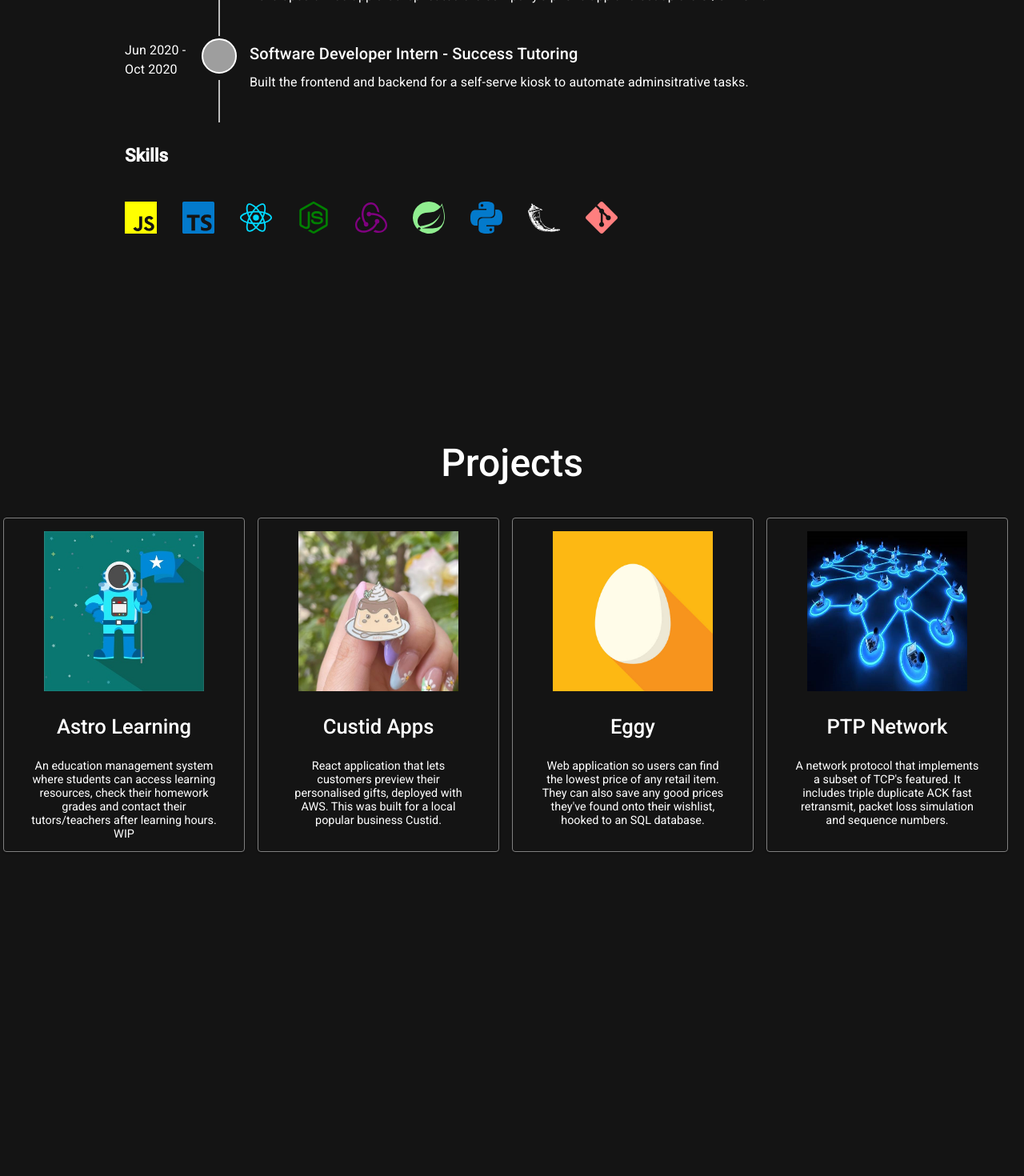
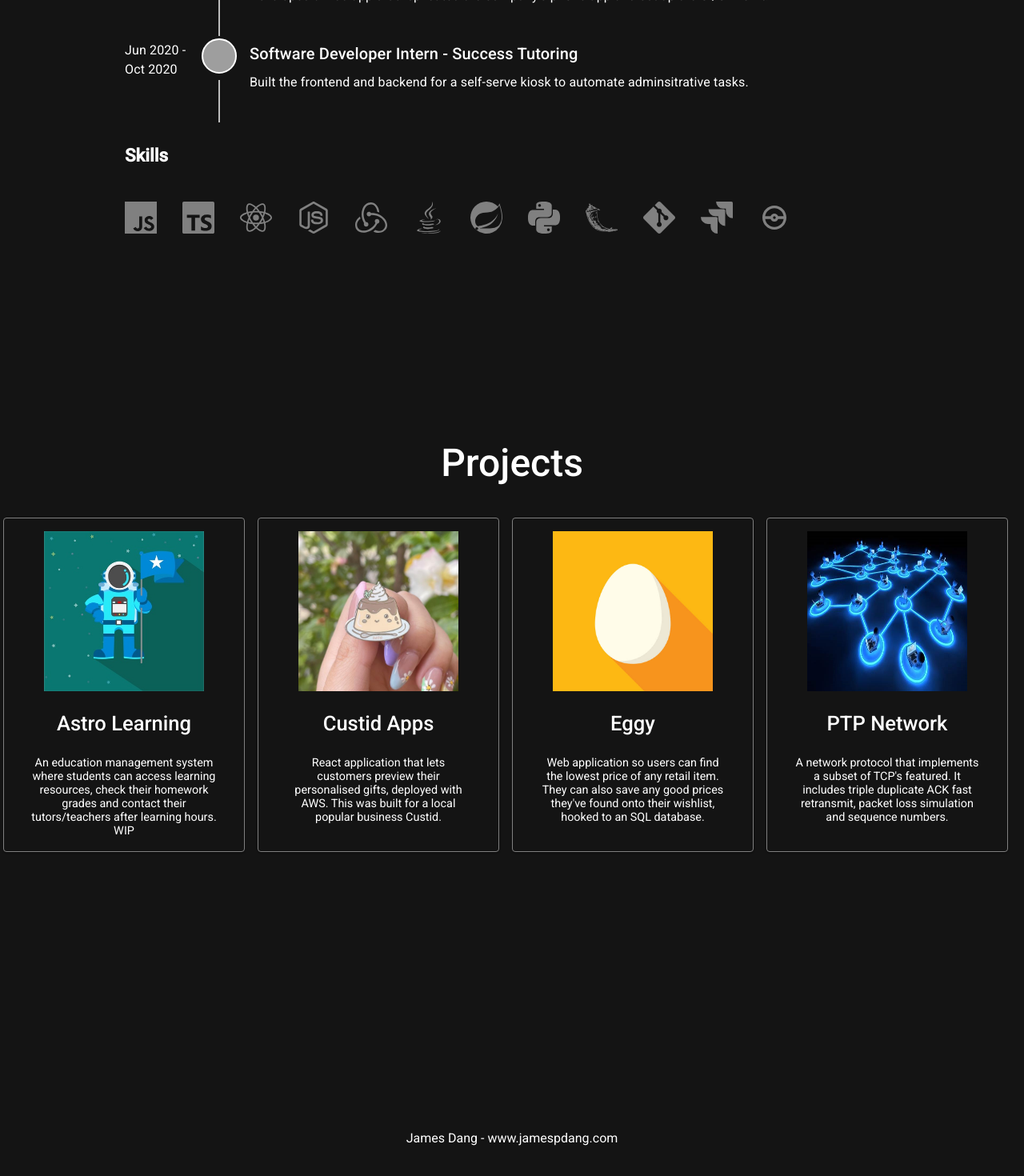
Before and after one commit to realblingy/personal-website-v2, a React (Create React App) app: page / in a window 1280 px wide. Shown: the part 1628-3098 px from the top of the page at 80% size. After the commit the page ends 3076 px from the top, so only its background shows below. Built offline with nearby package versions, Linux system fonts and the light colour scheme; grey boxes are pictures that could not be loaded.

Commit message:
Added image to meta tag and added hover highlight to icons in about page

```diff
--- a/public/index.html
+++ b/public/index.html
@@ -8,13 +8,13 @@
     <meta name="title" property="og:title" content="James Dang | Software Engineer @ Workflow86" />
     <meta
       name="description"
-      content="James Dang | Junior Software Engineer @ Workflow86"
+      content="James Dang"
     />
     <meta
       property="og:image"
-      content="https://www.jamespdang.com/static/media/Me.5776602a.png"
+      content="https://pbs.twimg.com/media/Ev5D79uWEAEHQlw.jpg"
     />
-    <meta name="description" content="_" />
+    <meta name="description" content="Software Engineer @ Workflow86" />
     <meta property="og:type" content="Website" />
     <meta name="author" content="James Dang" />
     <link rel="apple-touch-icon" href="%PUBLIC_URL%/logo192.png" />
--- a/src/App.js
+++ b/src/App.js
@@ -3,6 +3,7 @@ import NavBar from './components/NavBar';
 import Home from './pages/Home';
 import About from './pages/About';
 import Projects from './pages/Projects'
+import Footer from './components/Footer';
 
 function App() {
 
@@ -12,6 +13,7 @@ function App() {
         <Home />
         <About />
         <Projects />
+        <Footer />
     </div>
   );
 }
--- /dev/null
+++ b/src/components/Footer.js
@@ -0,0 +1,22 @@
+import React from 'react'
+import styled from 'styled-components'
+
+const FooterContainer = styled.footer`
+    width: 100%;
+    display: flex;
+    align-items: center;
+    justify-content: center;
+    margin-top: 2rem;
+    padding-bottom: 1rem;
+    color: white;
+`
+
+const Footer = () => {
+    return (
+        <FooterContainer>
+            James Dang - www.jamespdang.com
+        </FooterContainer>
+    )
+}
+
+export default Footer
--- a/src/components/NavBar.js
+++ b/src/components/NavBar.js
@@ -63,7 +63,7 @@ function NavBar() {
                 setMenuBar(false);
             }
         })
-    }, [])
+    }, [showMenuBar])
 
     return (
         <NavBarContainer>
--- a/src/components/SkillIcons.js
+++ b/src/components/SkillIcons.js
@@ -1,7 +1,7 @@
 import styled, { css } from "styled-components";
-import { SiSpring, SiJavascript, SiTypescript, SiReact, SiNodeDotJs, SiPython, SiRedux, SiFlask, SiGit } from 'react-icons/si'
-import { IoLogoJavascript } from 'react-icons/io'
-import { Grow, Icon, Tooltip } from "@material-ui/core";
+import { SiSpring, SiJavascript, SiTypescript, SiReact, SiNodeDotJs, SiPython, SiRedux, SiFlask, SiGit, SiJava, SiJira } from 'react-icons/si'
+import { Tooltip } from "@material-ui/core";
+import { CgPokemon } from 'react-icons/cg'
 
 const SkillsIconGroup = styled.div`
     display: flex;
@@ -13,67 +13,169 @@ const SkillsIconGroup = styled.div`
 
 const IconCss = css`
     transition: 0.2s;
-    margin-right: 2rem;
-    margin-bottom: 1rem;
+    color: gray;
+    height: 100%;
+    width: 100%;
 `
 
 const JSIcon = styled(SiJavascript)`
     ${IconCss};
+    &:hover {
         color: yellow;
+    }
 `
 
 const TSIcon = styled(SiTypescript)`
     ${IconCss};
+    &:hover {
         color: #037acc;
+    }
 `
 
 const ReactIcon = styled(SiReact)`
     ${IconCss};
+    &:hover {
         color: #00d9ff;
+    }
 `
 
 const NodeIcon = styled(SiNodeDotJs)`
     ${IconCss};
+    &:hover {
         color: green;
+    }
 `
 
 const SpringIcon = styled(SiSpring)`
     ${IconCss};
+    &:hover {
         color: lightgreen;
+    }
 `
 
 const PythonIcon = styled(SiPython)`
     ${IconCss};
+    &:hover {
         color: #037acc;
+    }
 `
 
 const ReduxIcon = styled(SiRedux)`
     ${IconCss};
+    &:hover {
         color: purple;
+    }
 `
 
 const FlaskIcon = styled(SiFlask)`
     ${IconCss};
-    color: darkpurple;
+    &:hover {
+        color: white;
+    }
 `
 
 const GitIcon = styled(SiGit)`
     ${IconCss};
+    &:hover {
         color: #FF7F7F;
+    }
+`
+
+const JavaIcon = styled(SiJava)`
+    ${IconCss};
+    &:hover {
+        color: orange;
+    }
+`
+
+const JiraIcon = styled(SiJira)`
+    ${IconCss};
+    &:hover {
+        color: #0096FF;
+    }
+`
+
+const PokemonIcon = styled(CgPokemon)`
+    ${IconCss};
+    &:hover {
+        color: yellow;
+    }
+`
+
+const IconContainer = styled.div`
+    width: 40px;
+    height: 40px;
+    margin-right: 2rem;
+    margin-bottom: 1rem;
+    cursor: pointer;
+    display: flex;
+    align-items: center;
+    justify-content: center;
 `
 
 const SkillIcons = () => {
     return (
         <SkillsIconGroup>
+            <Tooltip title="JavaScript">
+                <IconContainer>
                     <JSIcon size={40}/>
+                </IconContainer>
+            </Tooltip>
+            <Tooltip title="TypeScript <3">
+                <IconContainer>
                     <TSIcon size={40}/>
+                </IconContainer>
+            </Tooltip>
+            <Tooltip title="ReactJS <#">
+                <IconContainer>
                     <ReactIcon size={40} />
+                </IconContainer>
+            </Tooltip>
+            <Tooltip title="NodeJS">
+                <IconContainer>
                     <NodeIcon size={40} />
+                </IconContainer>
+            </Tooltip>
+            <Tooltip title="NodeJS">
+                <IconContainer>
                     <ReduxIcon size={40} />
+                </IconContainer>
+            </Tooltip>
+            <Tooltip title="Java">
+                <IconContainer>
+                    <JavaIcon size={40} />
+                </IconContainer>
+            </Tooltip>
+            <Tooltip title="Spring Boot">
+                <IconContainer>
                     <SpringIcon size={40} />
+                </IconContainer>
+            </Tooltip>
+            <Tooltip title="Python">
+                <IconContainer>
                     <PythonIcon size={40} />
+                </IconContainer>
+            </Tooltip>
+            <Tooltip title="Flask">
+                <IconContainer>
                     <FlaskIcon size={40} />
+                </IconContainer>
+            </Tooltip>
+            <Tooltip title="Git">
+                <IconContainer>
                     <GitIcon size={40} />
+                </IconContainer>
+            </Tooltip>
+            <Tooltip title="Jira">
+                <IconContainer>
+                    <JiraIcon size={40} />
+                </IconContainer>
+            </Tooltip>
+            <Tooltip title="Pokemon??">
+                <IconContainer>
+                    <PokemonIcon size={40} />
+                </IconContainer>
+            </Tooltip>
         </SkillsIconGroup>
     )
 }
--- a/src/pages/About.js
+++ b/src/pages/About.js
@@ -3,7 +3,7 @@ import styled from 'styled-components';
 import { Element } from 'react-scroll';
 import PikachuGif from '../assets/pikachu.gif'
 import { Fade, Grow, Slide, Typography } from '@material-ui/core';
-import { Timeline, TimelineConnector, TimelineContent, TimelineDot, TimelineItem, TimelineOppositeContent, TimelineSeparator } from '@material-ui/lab';
+import { Timeline, TimelineConnector, TimelineContent, TimelineItem, TimelineOppositeContent, TimelineSeparator } from '@material-ui/lab';
 import SkillIcons from '../components/SkillIcons';
 import ReactVisibilitySensor from 'react-visibility-sensor';
 
@@ -141,7 +141,7 @@ function About({ ref }) {
                         <Fade in={loaded} timeout={1000}>
                             <div style={{ width: '100%', display: 'flex', alignItems: 'center' }}>
                                 <Heading>About Me</Heading>
-                                <img style={{ width: '80px', height: '60px' }} src={PikachuGif} />
+                                <img alt="Pikachu Gif" style={{ width: '80px', height: '60px' }} src={PikachuGif} />
                             </div>
                         </Fade>
                     </ReactVisibilitySensor>
--- a/src/pages/Home.js
+++ b/src/pages/Home.js
@@ -3,9 +3,9 @@ import styled from 'styled-components';
 import { useSpring, animated } from 'react-spring'
 import { easeQuadInOut } from "d3-ease";
 import { Element } from 'react-scroll';
-import { Grow, Slide, Tooltip } from '@material-ui/core';
+import { Grow, Tooltip } from '@material-ui/core';
 import TypeWriterEffect from 'react-typewriter-effect';
-import { AiFillLinkedin, AiFillInstagram, AiFillGithub} from 'react-icons/ai'
+import { AiFillLinkedin, AiFillInstagram, AiFillGithub } from 'react-icons/ai'
 import SakuraGif from '../assets/sakura.gif'
 import ProfileImage from '../assets/Me.png'
 
@@ -138,7 +138,7 @@ const LinkedInButton = styled(AiFillLinkedin)`
     transition: 0.2s;
 
     &:hover {
-        color: #7854AF;
+        transform: scale(1.2);
     }
 `
 
@@ -148,7 +148,7 @@ const InstagramButton = styled(AiFillInstagram)`
     transition: 0.2s;
 
     &:hover {
-        color: #7854AF;
+        transform: scale(1.2);
     }
 `
 
@@ -158,7 +158,7 @@ const GithubButton = styled(AiFillGithub)`
     transition: 0.2s;
 
     &:hover {
-        color: #7854AF;
+        transform: scale(1.2);
     }
 `
 
--- a/src/pages/Projects.js
+++ b/src/pages/Projects.js
@@ -15,8 +15,8 @@ const ProjectsContainer = styled.section`
     align-items: center;
     justify-content: center;
     flex-direction: column;
-    padding-bottom: 400px;
     padding-top: 80px;
+    padding-bottom: 300px;
 `
 
 const ProjectTile = styled(Card)`
@@ -31,12 +31,12 @@ const ProjectTile = styled(Card)`
     padding-top: 1rem;
     margin-bottom: 1rem;
 
-
     && {
         background-color: transparent;
         border: solid 1px gray;
+        transition: 0.2s;
+
         &:hover {
-
             background-color: #7854AF;
         }
     }
@@ -53,18 +53,13 @@ const ProjectTileBody = styled.p`
     padding-right: 2rem;
     color: white;
     font-size: 0.9em;
-
+    margin-top: 0rem;
 `
 
 const ProjectHeading = styled.h3`
     font-size: 1.6em;
     color: white;
     font-weight: 500;
-
-    @media (max-width: 750px) {
-        margin-top: 0rem;
-        margin-bottom: 0rem;
-    }
 `
 
 const ProjectsCarouselContainer = styled.div`
@@ -75,20 +70,12 @@ const ProjectsCarouselContainer = styled.div`
     flex-wrap:wrap;
     width: 100%;
 
-    @media (max-width: 900px) {
-        width: 100%;
-    }
-
 `
 
 const ProjectTitle = styled.h1`
     color: white;
     font-size: 3em;
     font-weight: 500;
-
-    @media (max-width: 750px) {
-        margin-top: -1rem;
-    }
 `
 
 const projects = [
@@ -135,15 +122,15 @@ const Projects = () => {
                     {
                         projects.map(({ title, body, link, image, linkType }, idx) => (
                             <Grow in={loaded} timeout={1000 + idx * 300}>
-                                <ProjectTile>
-                                    <a target="_blank" href={link} style={{ textAlign: 'center', textDecoration: 'none' }}>
+                                <a target="_blank" rel="noreferrer" href={link} style={{ textAlign: 'center', textDecoration: 'none' }}>
+                                    <ProjectTile>
                                         <ProjectTileImage src={image}/>
                                         <ProjectHeading>{title}</ProjectHeading>
                                         <ProjectTileBody>
                                             {body}
                                         </ProjectTileBody>
-                                    </a>
-                                </ProjectTile>
+                                    </ProjectTile>
+                                </a>
                             </Grow>
                         ))
                     }
```
Also changed, not shown: public/robots.txt (deleted). Lines whose indentation alone changed are shown as unchanged.
